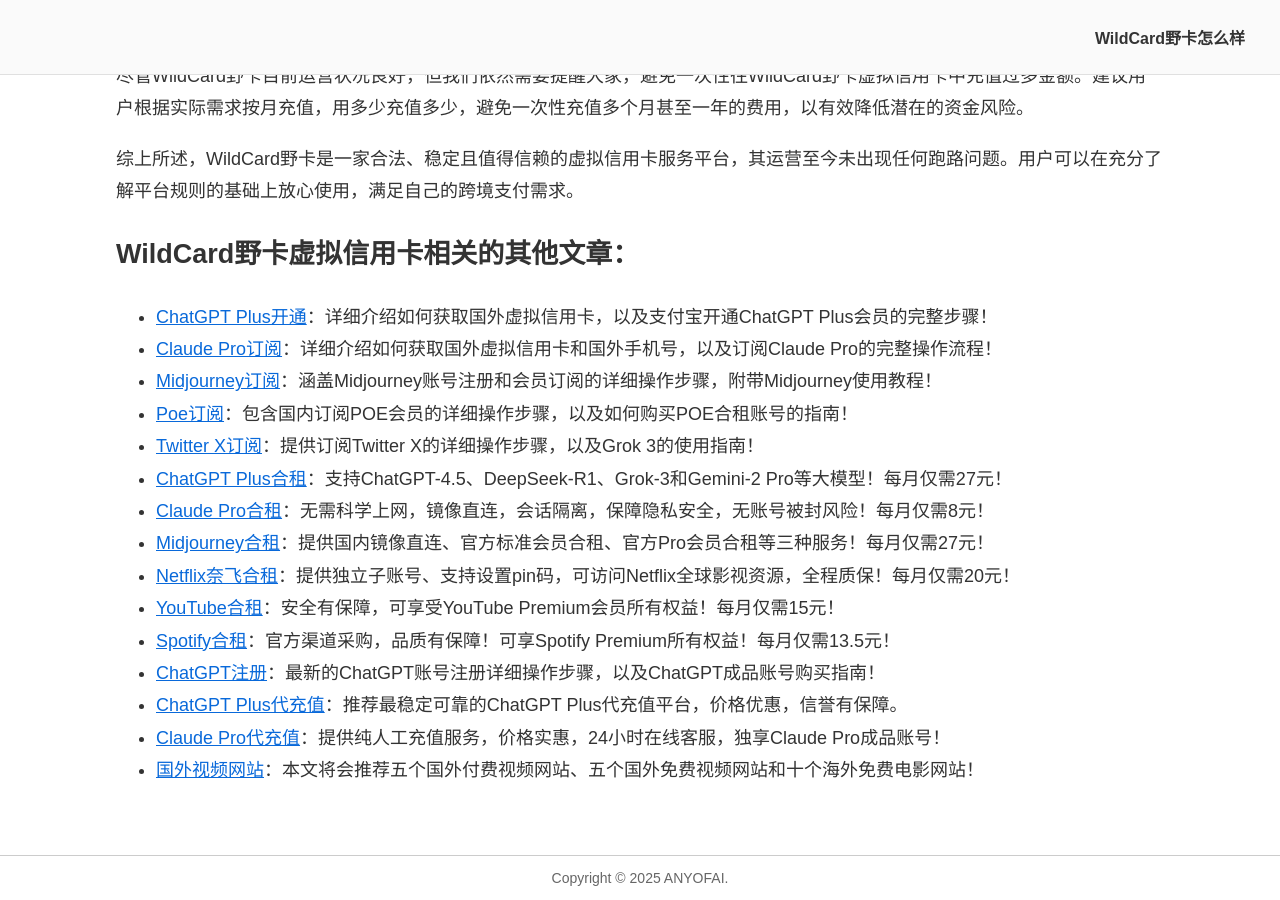
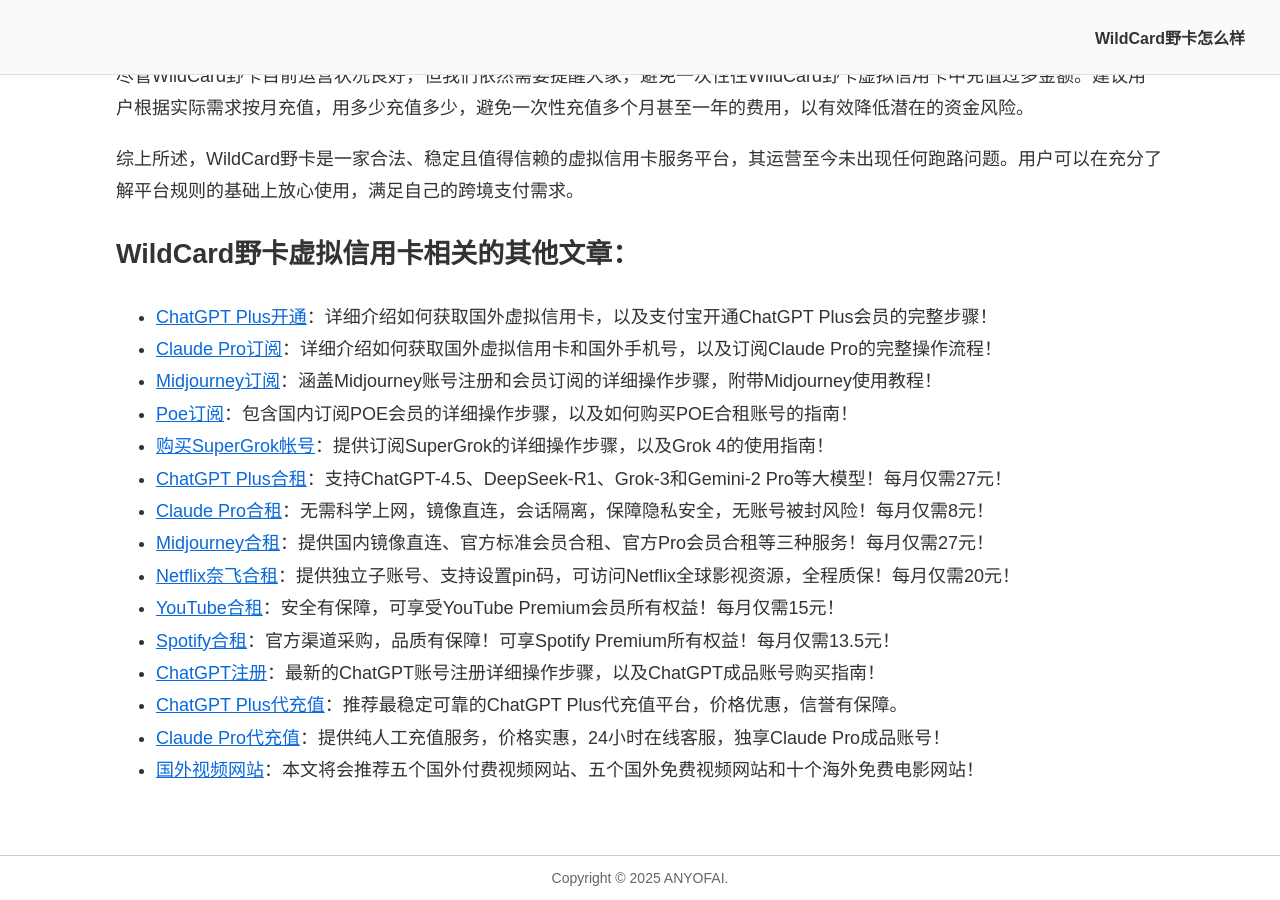
Before and after one commit to anyofai/anyofai.github.io, a Jekyll site: the page built from index.md, in a window 1280 px wide and 900 px high, scrolled down 31210 px. Built offline with Jekyll 4.4.1, drawn with Linux system fonts in a browser that asks for light colours.

Commit message:
Update index.md

```diff
--- a/index.md
+++ b/index.md
@@ -462,7 +462,7 @@
 * <a href="https://github.com/anyofai/claude-pro">Claude Pro订阅</a>：详细介绍如何获取国外虚拟信用卡和国外手机号，以及订阅Claude Pro的完整操作流程！
 * <a href="https://github.com/anyofai/midjourney">Midjourney订阅</a>：涵盖Midjourney账号注册和会员订阅的详细操作步骤，附带Midjourney使用教程！
 * <a href="https://github.com/anyofai/poe">Poe订阅</a>：包含国内订阅POE会员的详细操作步骤，以及如何购买POE合租账号的指南！
-* <a href="https://github.com/anyofai/x-twitter">Twitter X订阅</a>：提供订阅Twitter X的详细操作步骤，以及Grok 3的使用指南！
+* <a href="https://github.com/anyofai/x-twitter">购买SuperGrok帐号</a>：提供订阅SuperGrok的详细操作步骤，以及Grok 4的使用指南！
 * <a href="https://github.com/anyofai/chatgpt-plus-hezu">ChatGPT Plus合租</a>：支持ChatGPT-4.5、DeepSeek-R1、Grok-3和Gemini-2 Pro等大模型！每月仅需27元！
 * <a href="https://github.com/anyofai/claude-pro-hezu">Claude Pro合租</a>：无需科学上网，镜像直连，会话隔离，保障隐私安全，无账号被封风险！每月仅需8元！
 * <a href="https://github.com/anyofai/midjourney-hezu">Midjourney合租</a>：提供国内镜像直连、官方标准会员合租、官方Pro会员合租等三种服务！每月仅需27元！
```
